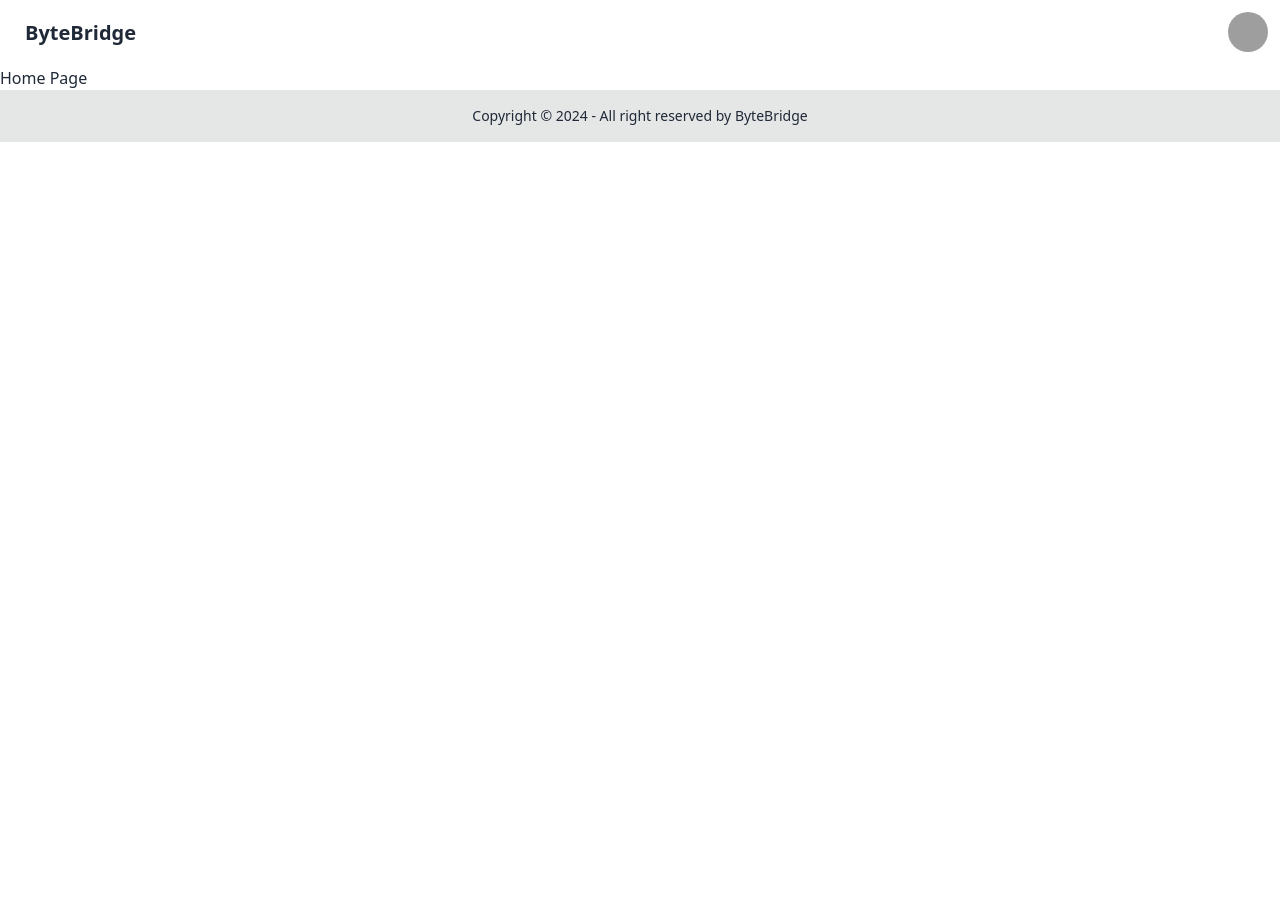
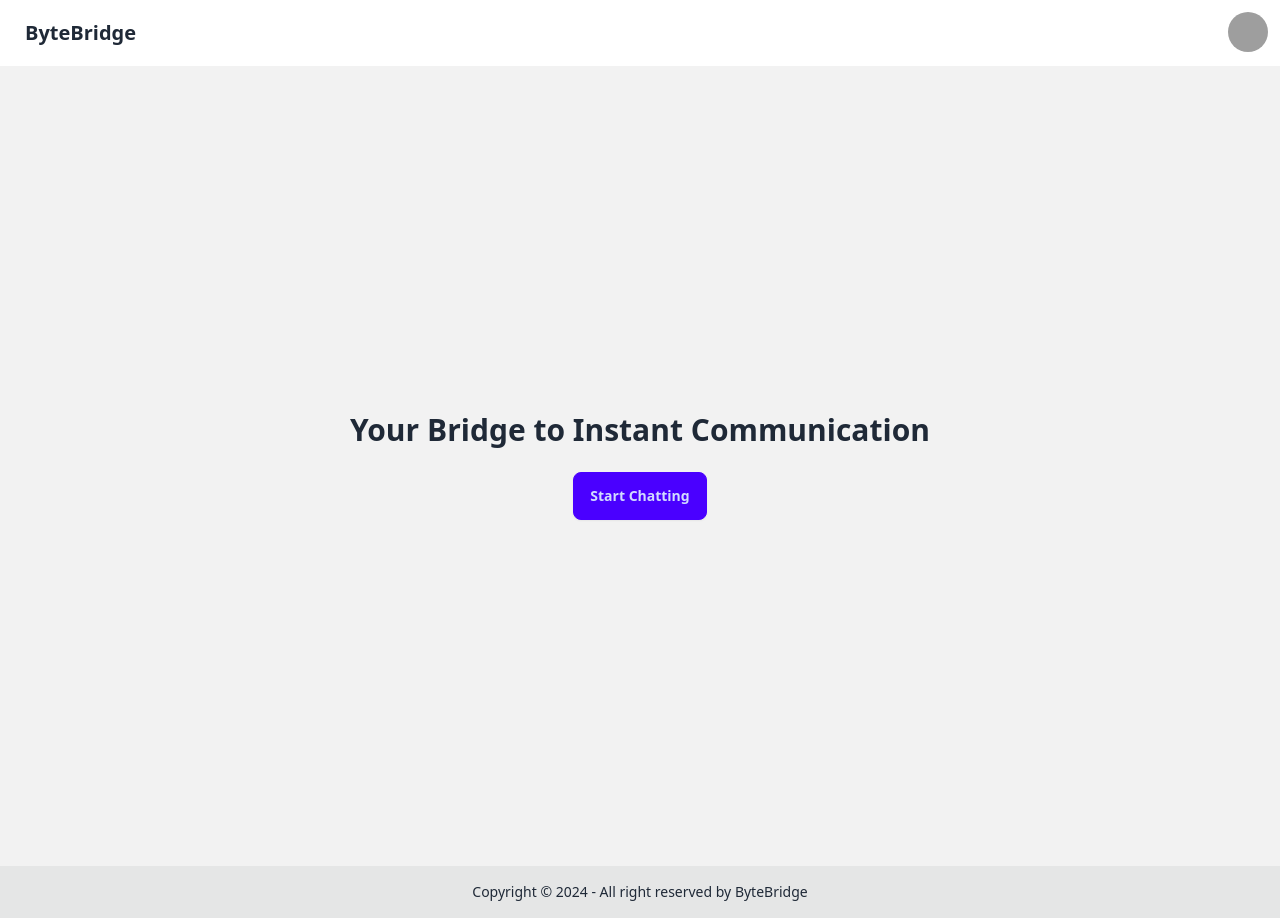
Before and after one commit to techwithdani/Auth, a React (Vite) app in the folder client/: page /home in a window 1280 px wide. Before the commit the page ends 800 px from the top, so only its background shows below. Built offline with nearby package versions, Linux system fonts and the light colour scheme; sample sign-in values are in the browser's storage; grey boxes are pictures that could not be loaded.

Commit message:
Customize drawer + Add drawer to home page

```diff
--- a/client/src/components/Drawer.jsx
+++ b/client/src/components/Drawer.jsx
@@ -1,12 +1,19 @@
 const Drawer = () => {
   return (
     <>
+      <div className="hero bg-base-200 min-h-screen">
+        <div className="hero-content text-center">
           <div className="drawer">
             <input id="my-drawer" type="checkbox" className="drawer-toggle" />
             <div className="drawer-content">
-          {/* Page content here */}
-          <label htmlFor="my-drawer" className="btn btn-primary drawer-button">
-            Start chatting with your friends
+              <h1 className="text-3xl font-bold mb-6">
+                Your Bridge to Instant Communication
+              </h1>
+              <label
+                htmlFor="my-drawer"
+                className="btn btn-primary drawer-button"
+              >
+                Start Chatting
               </label>
             </div>
             <div className="drawer-side">
@@ -26,6 +33,8 @@ const Drawer = () => {
               </ul>
             </div>
           </div>
+        </div>
+      </div>
     </>
   );
 };
--- a/client/src/pages/HomePage.jsx
+++ b/client/src/pages/HomePage.jsx
@@ -1,10 +1,11 @@
+import Drawer from "../components/Drawer";
 import MainLayout from "../layouts/MainLayout";
 
 const HomePage = () => {
   return (
     <>
       <MainLayout>
-        <h1>Home Page</h1>
+        <Drawer />
       </MainLayout>
     </>
   );
```
Lines whose indentation alone changed are shown as unchanged.
